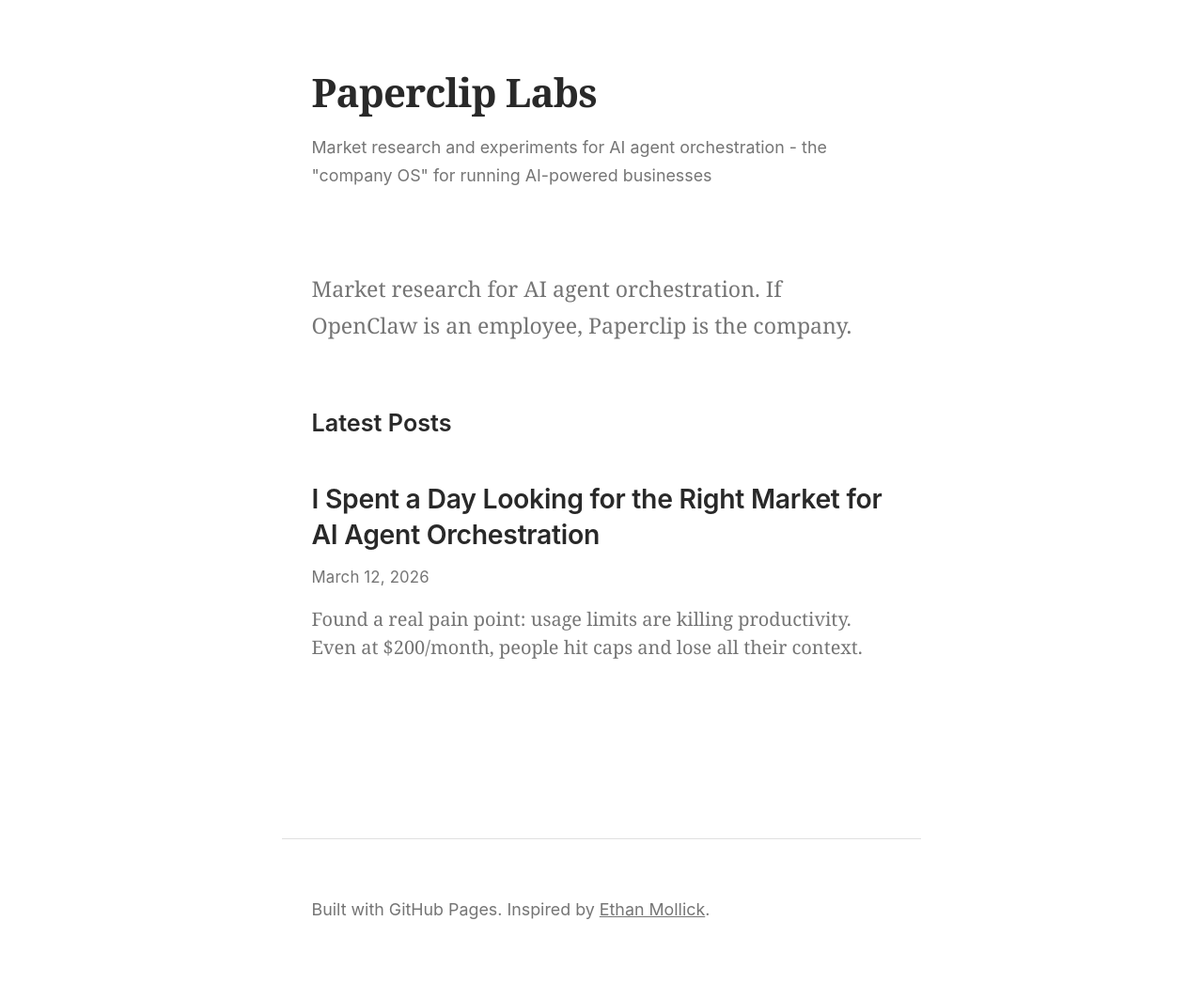
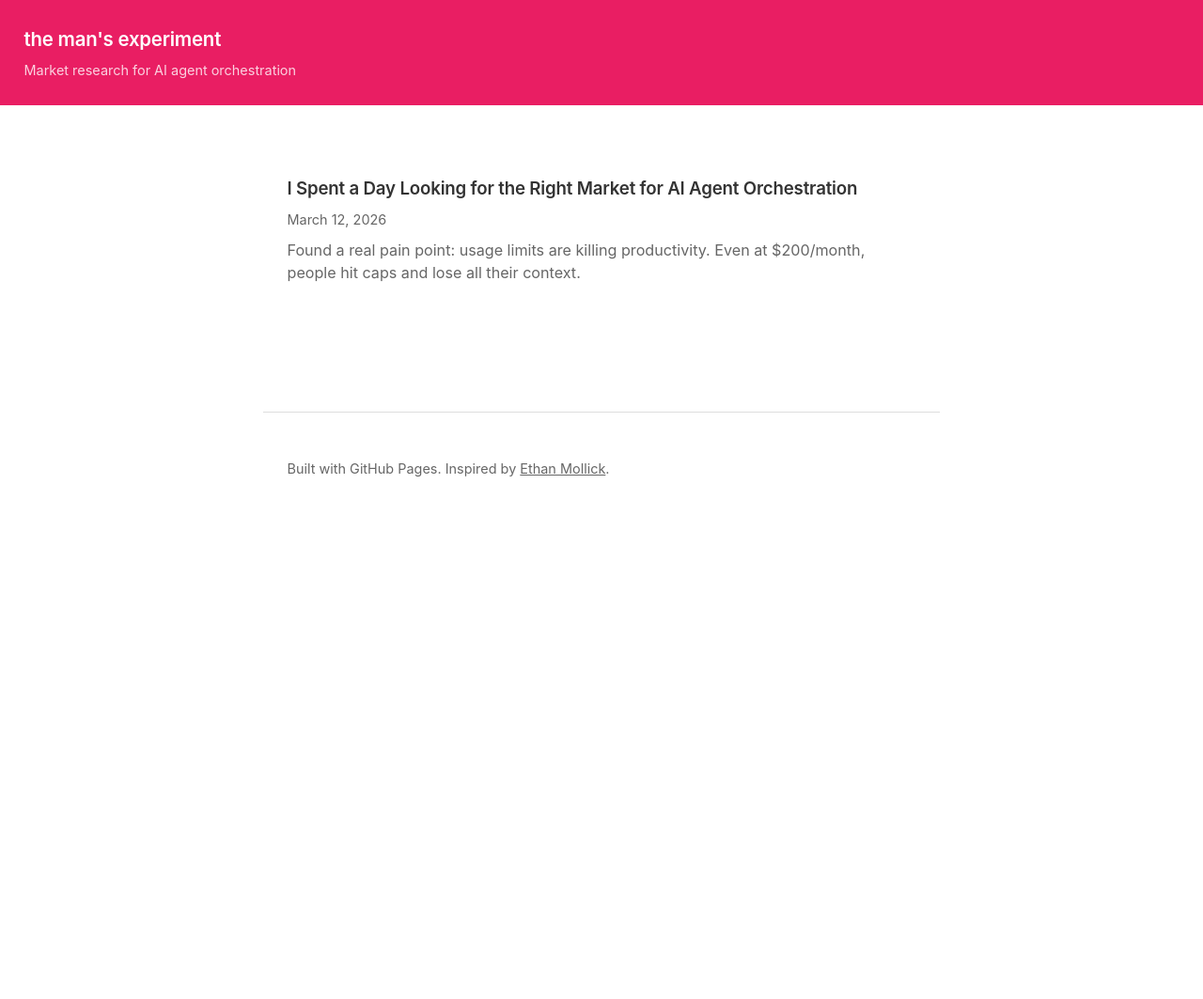
Before and after one commit to THE-MAN839/paperclip-labs, a Jekyll site: the page built from index.md, in a window 1280 px wide. Shown: the whole page at 94% size. Built offline with Jekyll 4.4.1, drawn with Linux system fonts in a browser that asks for light colours; after the commit the page ends 900 px from its top, so only the background shows below that.

Commit message:
Redesign: Simon Willison-inspired minimal style
- Pink header with new title: 'the man's experiment'
- Sans-serif throughout (system font stack)
- Subheadings: bold, same size as body
- Smaller title (1.5rem, not 2.4rem)
- 720px max-width
- 17px base font
- Simpler, cleaner overall

```diff
--- a/_config.yml
+++ b/_config.yml
@@ -1,5 +1,5 @@
-title: Paperclip Labs
-description: Market research and experiments for AI agent orchestration - the "company OS" for running AI-powered businesses
+title: the man's experiment
+description: Market research for AI agent orchestration
 author: THE MAN
 email: riddleskindle@gmail.com
 url: "https://theman-pcl.github.io"
--- a/assets/css/style.css
+++ b/assets/css/style.css
@@ -1,14 +1,14 @@
 /* Medium/Substack-inspired clean reading experience */
 
 :root {
-    --text: #292929;
-    --text-light: #757575;
+    --text: #333;
+    --text-light: #666;
     --link: #0066cc;
     --link-hover: #004499;
-    --bg: #ffffff;
-    --bg-alt: #f9f9f9;
-    --border: #e0e0e0;
-    --highlight: #fff3cd;
+    --bg: #fff;
+    --bg-alt: #f7f7f7;
+    --border: #ddd;
+    --header-pink: #e91e63;
 }
 
 * {
@@ -16,53 +16,49 @@
 }
 
 html {
-    font-size: 21px;
+    font-size: 17px;
     -webkit-font-smoothing: antialiased;
     -moz-osx-font-smoothing: grayscale;
 }
 
 body {
-    font-family: charter, Georgia, Cambria, "Times New Roman", Times, serif;
+    font-family: -apple-system, BlinkMacSystemFont, "Segoe UI", Roboto, "Helvetica Neue", Arial, sans-serif;
     color: var(--text);
     background: var(--bg);
-    line-height: 1.68;
+    line-height: 1.6;
     margin: 0;
     padding: 0;
 }
 
-/* Header - minimal, Substack-style */
+/* Header - pink accent */
 header {
-    max-width: 680px;
-    margin: 0 auto;
-    padding: 3rem 1.5rem 2rem;
+    background: var(--header-pink);
+    color: white;
+    padding: 1.5rem 1.5rem;
+    margin-bottom: 2rem;
 }
 
 header h1 {
-    font-size: 2rem;
-    font-weight: 700;
-    margin: 0 0 0.4rem 0;
-    letter-spacing: -0.02em;
+    font-size: 1.2rem;
+    font-weight: 600;
+    margin: 0;
+    letter-spacing: -0.01em;
 }
 
 header h1 a {
-    color: var(--text);
+    color: white;
     text-decoration: none;
 }
 
-header h1 a:hover {
-    color: var(--link);
-}
-
 header p {
-    color: var(--text-light);
+    color: rgba(255,255,255,0.8);
     font-size: 0.85rem;
-    margin: 0;
-    font-family: -apple-system, BlinkMacSystemFont, "Segoe UI", Roboto, sans-serif;
+    margin: 0.3rem 0 0 0;
 }
 
 /* Main content */
 main {
-    max-width: 680px;
+    max-width: 720px;
     margin: 0 auto;
     padding: 1rem 1.5rem 4rem;
 }
@@ -73,47 +69,37 @@
 }
 
 .post-header {
-    margin-bottom: 2.5rem;
-    padding-bottom: 1.5rem;
-    border-bottom: 1px solid var(--border);
+    margin-bottom: 2rem;
 }
 
 .post-title {
-    font-size: 2.4rem;
-    font-weight: 700;
-    line-height: 1.25;
-    margin: 0 0 1rem 0;
-    letter-spacing: -0.03em;
-    font-family: -apple-system, BlinkMacSystemFont, "Segoe UI", Roboto, sans-serif;
+    font-size: 1.5rem;
+    font-weight: 600;
+    line-height: 1.3;
+    margin: 0 0 0.75rem 0;
 }
 
 .post-meta {
     color: var(--text-light);
-    font-size: 0.8rem;
+    font-size: 0.85rem;
     margin: 0;
-    font-family: -apple-system, BlinkMacSystemFont, "Segoe UI", Roboto, sans-serif;
-    letter-spacing: 0.01em;
 }
 
-/* Typography */
+/* Typography - subheadings same size as body, just bold */
 .post-content h2 {
-    font-size: 1.65rem;
-    margin-top: 3rem;
-    margin-bottom: 1rem;
-    font-weight: 700;
-    line-height: 1.3;
-    letter-spacing: -0.02em;
-    font-family: -apple-system, BlinkMacSystemFont, "Segoe UI", Roboto, sans-serif;
+    font-size: 1rem;
+    margin-top: 2.5rem;
+    margin-bottom: 0.75rem;
+    font-weight: 600;
+    line-height: 1.4;
 }
 
 .post-content h3 {
-    font-size: 1.35rem;
-    margin-top: 2.5rem;
-    margin-bottom: 0.8rem;
+    font-size: 1rem;
+    margin-top: 2rem;
+    margin-bottom: 0.6rem;
     font-weight: 600;
-    line-height: 1.35;
-    letter-spacing: -0.01em;
-    font-family: -apple-system, BlinkMacSystemFont, "Segoe UI", Roboto, sans-serif;
+    line-height: 1.4;
 }
 
 .post-content p {
@@ -131,17 +117,12 @@
     color: var(--link-hover);
 }
 
-/* Blockquotes - elegant, Medium-style */
+/* Blockquotes - simple */
 .post-content blockquote {
     border-left: 3px solid var(--border);
-    margin: 2rem 0;
-    padding: 0.5rem 0 0.5rem 1.5rem;
+    margin: 1.5rem 0;
+    padding: 0 0 0 1rem;
     color: var(--text-light);
-    font-style: italic;
-}
-
-.post-content blockquote p {
-    margin: 0;
 }
 
 /* Lists */
@@ -266,49 +247,55 @@
 
 /* Footer - minimal */
 footer {
-    max-width: 680px;
+    max-width: 720px;
     margin: 0 auto;
     padding: 2rem 1.5rem 3rem;
     border-top: 1px solid var(--border);
     color: var(--text-light);
     font-size: 0.85rem;
-    font-family: -apple-system, BlinkMacSystemFont, "Segoe UI", Roboto, sans-serif;
 }
 
 footer a {
     color: var(--text-light);
 }
 
-/* Responsive */
-@media (max-width: 768px) {
-    html {
-        font-size: 18px;
-    }
-
-    header,
-    main,
-    footer {
-        padding-left: 1rem;
-        padding-right: 1rem;
-    }
-
-    .post-title {
-        font-size: 2rem;
-    }
+/* Index page */
+.posts-list {
+    list-style: none;
+    padding: 0;
+    margin: 1.5rem 0;
 }
 
-/* Selection highlight */
-::selection {
-    background: var(--highlight);
+.posts-list li {
+    margin-bottom: 1.5rem;
+    padding-bottom: 1.5rem;
+    border-bottom: 1px solid var(--border);
 }
 
-/* Focus states for accessibility */
-a:focus {
-    outline: 2px solid var(--link);
-    outline-offset: 2px;
+.posts-list li:last-child {
+    border-bottom: none;
 }
 
-button:focus {
-    outline: 2px solid var(--link);
-    outline-offset: 2px;
+.posts-list .post-link {
+    font-size: 1.1rem;
+    font-weight: 600;
+    color: var(--text);
+    text-decoration: none;
+    line-height: 1.3;
 }
+
+.posts-list .post-link:hover {
+    color: var(--link);
+}
+
+.posts-list .post-meta {
+    margin-top: 0.4rem;
+    font-size: 0.85rem;
+}
+
+.posts-list .post-excerpt {
+    margin-top: 0.5rem;
+    font-size: 0.95rem;
+    color: var(--text-light);
+    line-height: 1.5;
+}
--- a/index.md
+++ b/index.md
@@ -1,12 +1,6 @@
 ---
 layout: default
 ---
-
-<p style="font-size: 1.1rem; color: var(--text-light); margin-bottom: 3rem;">
-    Market research for AI agent orchestration. If OpenClaw is an employee, Paperclip is the company.
-</p>
-
-<h2 style="font-family: -apple-system, sans-serif; font-size: 1.2rem; font-weight: 600; margin-bottom: 1.5rem;">Latest Posts</h2>
 
 <ul class="posts-list">
 {% for post in site.posts %}
@@ -14,7 +8,7 @@
     <a href="{{ post.url | relative_url }}" class="post-link">{{ post.title }}</a>
     <p class="post-meta">{{ post.date | date: "%B %d, %Y" }}</p>
     {% if post.excerpt %}
-    <p class="post-excerpt">{{ post.excerpt | strip_html | truncatewords: 30 }}</p>
+    <p class="post-excerpt">{{ post.excerpt | strip_html | truncatewords: 35 }}</p>
     {% endif %}
   </li>
 {% endfor %}
```
